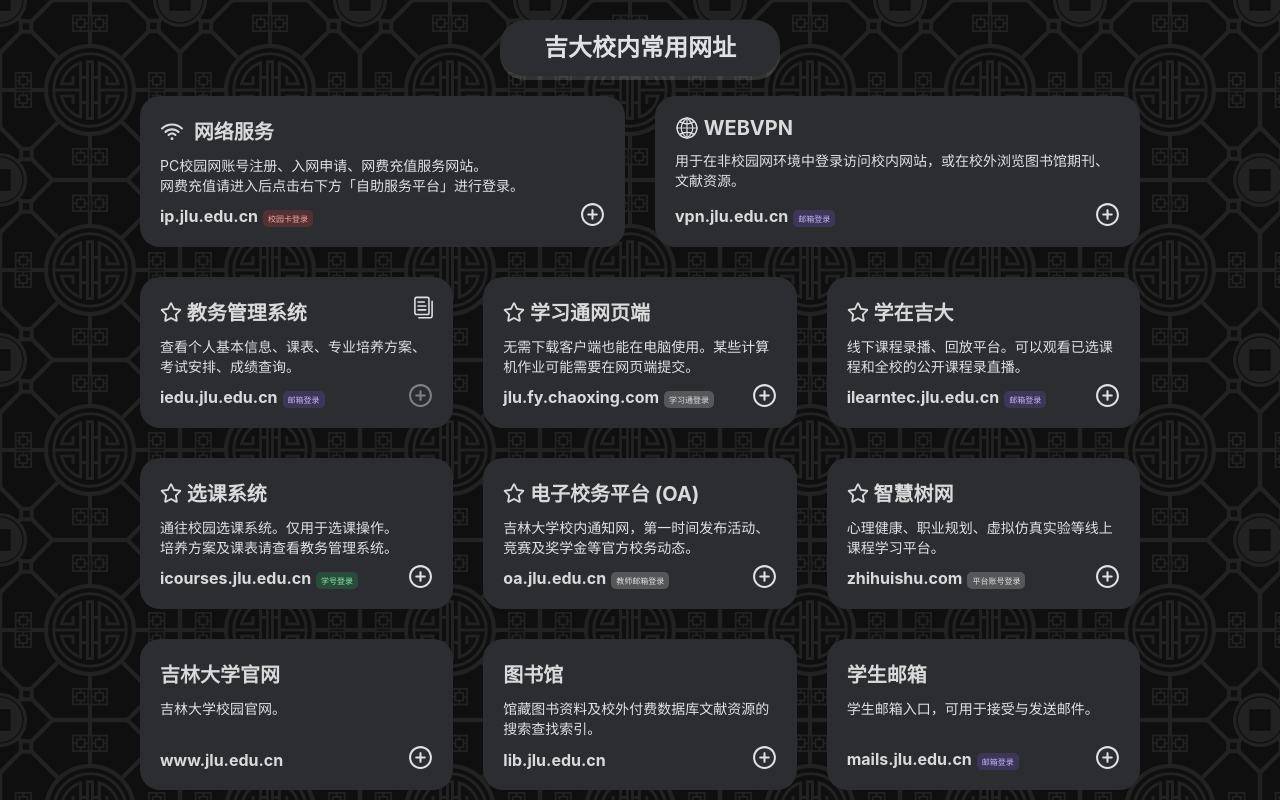
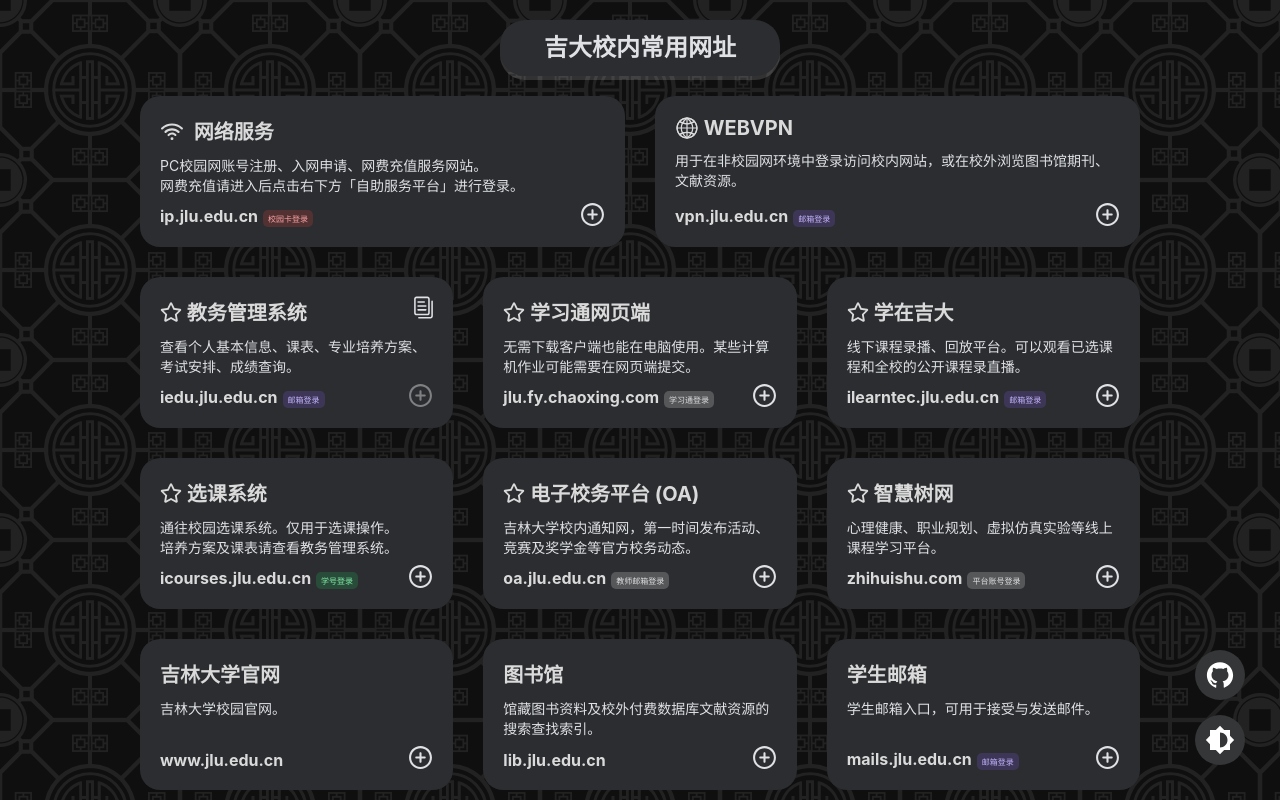
Before and after one commit to NKanoya/JLU-SiteNav, a Vue app: page / in a window 1280 px wide. Shown: the top 802 px of the page. Built offline with nearby package versions, Linux system fonts and the light colour scheme.

Commit message:
[feat] 添加了悬浮按钮组件
- 悬浮按钮包含 Github 链接和切换显示模式两个按钮
  - Github 链接将导向 Github 仓库位置
  - 切换显示模式按钮可以在单机后切换亮色/暗色显示

```diff
--- a/src/App.vue
+++ b/src/App.vue
@@ -5,6 +5,7 @@
     import TopCards from "@/components/TopCards.vue";
     import MainCards from "@/components/MainCards.vue";
     import Background from "@/components/background/background.vue";
+    import FloatingButtonBox from "@/components/floating-button/FloatingButtonBox.vue";
 </script>
 
 <template>
@@ -15,6 +16,7 @@
         <MainCards />
         <ToolTip />         <!-- 悬浮框 -->
         <CopySuccess />     <!-- 拷贝成功提示栏 -->
+        <FloatingButtonBox />
     </div>
 </template>
 
--- a/src/assets/theme.css
+++ b/src/assets/theme.css
@@ -29,6 +29,12 @@
     /* 悬浮框配色 */
     --tooltip-bg: #333;
     --tooltip-text: white;
+
+    /* 按钮配色 */
+    --floating-button-bg: #f5f5f5;
+    --floating-button-bg-hover: var(--card-bg-hover);
+    --floating-button-content: black;
+    --floating-button-content-hover: black;
 }
 
 /* 暗色模式颜色 */
@@ -55,4 +61,10 @@
 
     --tooltip-bg: #424242;
     --tooltip-text: white;
+
+    /* 按钮配色 */
+    --floating-button-bg: #353638;
+    --floating-button-bg-hover: #202020;
+    --floating-button-content: white;
+    --floating-button-content-hover: #bfbfbf;
 }
--- /dev/null
+++ b/src/components/floating-button/FloatingButton.vue
@@ -0,0 +1,31 @@
+<script setup>
+
+</script>
+
+<template>
+    <div class="floating-button">
+        <slot />
+    </div>
+</template>
+
+<style scoped>
+    .floating-button {
+        width: 50px;
+        height: 50px;
+        border-radius: 25px;
+        background-color: var(--floating-button-bg);
+        color: var(--floating-button-content);
+        transition: background-color 0.3s ease, color 0.3s ease;
+
+        display: flex;
+        justify-content: center;
+        align-items: center;
+        margin-top: 15px;
+
+    }
+
+    .floating-button:hover {
+        background-color: var(--floating-button-bg-hover);
+        color: var(--floating-button-content-hover);
+    }
+</style>
--- /dev/null
+++ b/src/components/floating-button/FloatingButtonBox.vue
@@ -0,0 +1,32 @@
+<script setup>
+    import FloatingButton from './FloatingButton.vue'
+    import Github from "@/components/icon/Github.vue";
+    import Brightness from "@/components/icon/Brightness.vue";
+
+    const toGithub = () => {
+        window.open('https://github.com/NKanoya/JLU-SiteNav', '_blank');
+    }
+
+    import { toggleTheme } from './brightness.js';
+</script>
+
+<template>
+    <div class="floating-button-box">
+        <FloatingButton @click="toGithub">
+            <Github />
+        </FloatingButton>
+        <FloatingButton @click="toggleTheme">
+            <Brightness />
+        </FloatingButton>
+    </div>
+</template>
+
+<style scoped>
+    .floating-button-box {
+        position: fixed;
+        right:35px;
+        bottom:35px;
+
+        z-index:999;
+    }
+</style>
--- /dev/null
+++ b/src/components/floating-button/brightness.ts
@@ -0,0 +1,5 @@
+const html = document.documentElement;
+
+export const toggleTheme = () : void => {
+    html.setAttribute('data-theme', html.getAttribute('data-theme') === 'dark' ? 'light' : 'dark');
+};
--- /dev/null
+++ b/src/components/icon/Brightness.vue
@@ -0,0 +1,7 @@
+<template>
+    <svg t="1765795016961" class="icon" viewBox="0 0 1024 1024" version="1.1" xmlns="http://www.w3.org/2000/svg" p-id="8993" width="30" height="30">
+        <path d="M853.333333 653.44l141.44-141.44-141.44-141.44 0-199.893333-199.893333 0-141.44-141.44-141.44 141.44-199.893333 0 0 199.893333-141.44 141.44 141.44 141.44 0 199.893333 199.893333 0 141.44 141.44 141.44-141.44 199.893333 0 0-199.893333zM512 768l0-512c141.44 0 256 114.56 256 256s-114.56 256-256 256z"
+              fill="currentColor" p-id="8994">
+        </path>
+    </svg>
+</template>
--- /dev/null
+++ b/src/components/icon/Github.vue
@@ -0,0 +1,11 @@
+<template>
+    <svg t="1765794698430" class="icon" viewBox="0 0 1024 1024" version="1.1" xmlns="http://www.w3.org/2000/svg" p-id="8001" width="30" height="30">
+        <path d="M511.6 76.3C264.3 76.2 64 276.4 64 523.5 64 718.9 189.3 885 363.8 946c23.5 5.9 19.9-10.8 19.9-22.2v-77.5c-135.7 15.9-141.2-73.9-150.3-88.9C215 726 171.5 718 184.5 703c30.9-15.9 62.4 4 98.9 57.9 26.4 39.1 77.9 32.5 104 26 5.7-23.5 17.9-44.5 34.7-60.8-140.6-25.2-199.2-111-199.2-213 0-49.5 16.3-95 48.3-131.7-20.4-60.5 1.9-112.3 4.9-120 58.1-5.2 118.5 41.6 123.2 45.3 33-8.9 70.7-13.6 112.9-13.6 42.4 0 80.2 4.9 113.5 13.9 11.3-8.6 67.3-48.8 121.3-43.9 2.9 7.7 24.7 58.3 5.5 118 32.4 36.8 48.9 82.7 48.9 132.3 0 102.2-59 188.1-200 212.9 23.5 23.2 38.1 55.4 38.1 91v112.5c0.8 9 0 17.9 15 17.9 177.1-59.7 304.6-227 304.6-424.1 0-247.2-200.4-447.3-447.5-447.3z"
+              p-id="8002"
+              fill="currentColor"
+        >
+        </path>
+    </svg>
+</template>
+<script setup lang="ts">
+</script>
```
